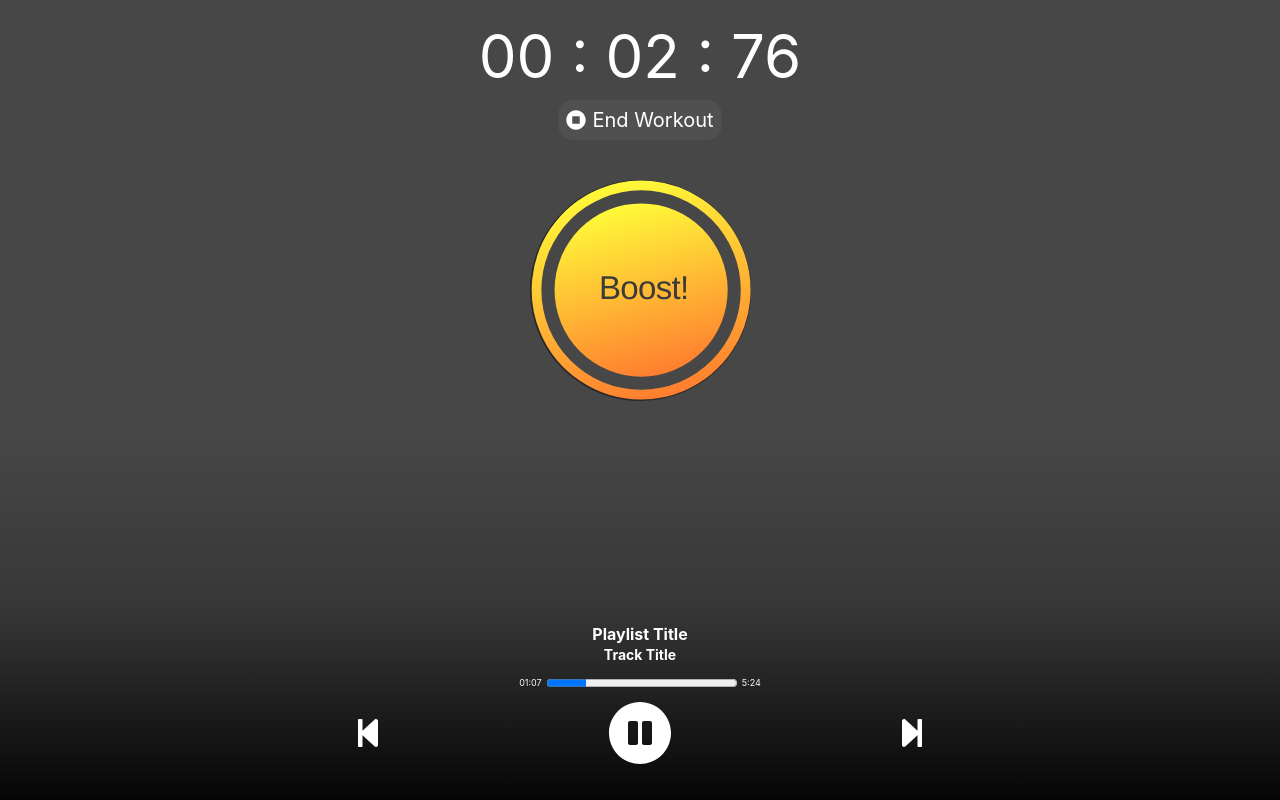
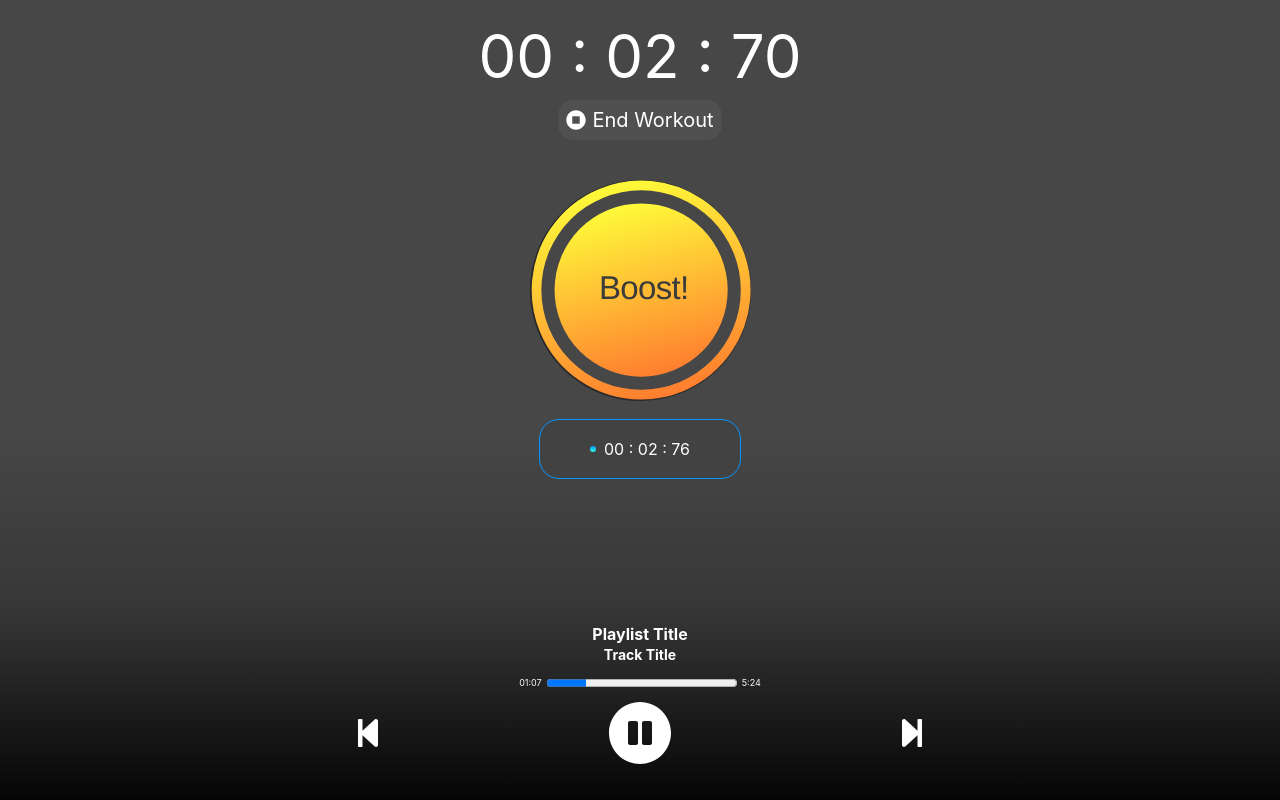
Before and after one commit to nir2002/hiit-booster, a React (Create React App) app: page / in a window 1280 px wide. Both pictures are taken after a click on the icon 640 px from the left and 653 px from the top of the page. Built offline with nearby package versions, Linux system fonts and the light colour scheme.

Commit message:
lap list

```diff
--- a/src/components/Lap/Lap.js
+++ b/src/components/Lap/Lap.js
@@ -2,9 +2,9 @@ import React from 'react';
 import styled from '@emotion/styled';
 import { modes } from '../../screens/WorkoutScreen';
 
-function Lap({ mode, time }) {
+function Lap({ mode, time, isCurrent }) {
   return (
-    <LapResult>
+    <LapResult mode={mode} isCurrent={isCurrent}>
       <LapMode mode={mode} />
       {time}
     </LapResult>
@@ -18,9 +18,13 @@ const LapResult = styled.div`
   justify-content: center;
   align-items: center;
   color: #fff;
-  width: 160px;
-  min-height: 30px;
+  width: ${(props) => (props.isCurrent ? `200px` : `160px`)};
+  min-height: ${(props) => (props.isCurrent ? `50px` : `30px`)};
   padding: 4px 0;
+  border: ${(props) =>
+    props.isCurrent
+      ? `1px solid ${props.mode === modes.Boost ? '#ff9408' : '#0894FF'}`
+      : `none`};
   border-radius: 20px;
   background: #424242;
   margin-top: 8px;
--- a/src/components/containers/LapsList/LapsList.js
+++ b/src/components/containers/LapsList/LapsList.js
@@ -1,12 +1,47 @@
-import React from 'react';
+import React, { useEffect, useState, useRef } from 'react';
 import styled from '@emotion/styled';
 import Lap from './../../Lap';
 
-function Laps({ laps = [] } = {}) {
+function Laps({ currentMode, stopwatch } = {}) {
+  const [currentLapTime, setCurrentLapTime] = useState('');
+  const [laps, setLaps] = useState([]);
+  const stopwatchIntervalRef = useRef(undefined);
+  const didMountRef = useRef(false);
+  const previousModeRef = useRef(currentMode);
+
+  const addLap = (lap) => {
+    setLaps([lap, ...laps]);
+  };
+
+  useEffect(() => {
+    stopwatch.start();
+    stopwatchIntervalRef.current = setInterval(() => {
+      setCurrentLapTime(stopwatch.toString());
+    }, 60);
+
+    return () => {
+      clearInterval(stopwatchIntervalRef.current);
+      stopwatchIntervalRef.current = undefined;
+    };
+  }, []);
+
+  useEffect(() => {
+    if (didMountRef.current) {
+      addLap({ time: stopwatch.toString(), mode: previousModeRef.current });
+
+      stopwatch.stop();
+      stopwatch.start();
+      previousModeRef.current = currentMode;
+    } else {
+      didMountRef.current = true;
+    }
+  }, [currentMode]);
+
   return (
     <LapsList>
+      <Lap mode={currentMode} time={currentLapTime} key={0} isCurrent={true} />
       {laps.map((lap, index) => (
-        <Lap {...lap} key={index} />
+        <Lap {...lap} key={index + 1} />
       ))}
     </LapsList>
   );
--- a/src/components/containers/StopwatchDisplay/StopwatchDisplay.js
+++ b/src/components/containers/StopwatchDisplay/StopwatchDisplay.js
@@ -1,13 +1,20 @@
-import React, { useEffect, useState } from 'react';
+import React, { useEffect, useState, useRef } from 'react';
 import styled from '@emotion/styled';
 
 function StopwatchDisplay({ stopwatch }) {
   const [displayTime, setDisplayTime] = useState('');
+  const stopwatchIntervalRef = useRef(undefined);
+
   useEffect(() => {
-    setInterval(() => {
+    stopwatchIntervalRef.current = setInterval(() => {
       setDisplayTime(stopwatch.toString());
     }, 60);
-  });
+
+    return () => {
+      clearInterval(stopwatchIntervalRef.current);
+      stopwatchIntervalRef.current = undefined;
+    };
+  }, []);
 
   return <Stopwatch>{displayTime}</Stopwatch>;
 }
--- a/src/screens/WorkoutScreen.js
+++ b/src/screens/WorkoutScreen.js
@@ -1,7 +1,6 @@
 import React, { useState, useEffect } from 'react';
 import styled from '@emotion/styled';
 
-import Header from './../components/Header';
 import StopwatchDisplay from '../components/containers/StopwatchDisplay';
 import WorkoutControls from './../components/containers/WorkoutControls';
 import LapsList from './../components/containers/LapsList';
@@ -9,6 +8,7 @@ import MediaPlayer from './../components/containers/MediaPlayer';
 import Stopwatch from '../utils/Stopwatch';
 
 const stopwatch = new Stopwatch({ deltaInMsParam: 60 });
+const lapStopwatch = new Stopwatch({ deltaInMsParam: 60 });
 
 export const modes = {
   Warmup: 0,
@@ -20,20 +20,16 @@ function WorkoutScreen() {
   // Disabled for CI fix until we'll use it
   // eslint-disable-next-line no-unused-vars
   const [mode, setMode] = useState(modes.Recover);
-  const [laps, setLaps] = useState([]);
 
   useEffect(() => {
     stopwatch.start();
-  });
 
-  const addLap = (lap) => {
-    setLaps([lap, ...laps]);
-  };
+    return () => stopwatch.stop();
+  }, []);
 
   const toggleMode = () => {
     setMode((prevMode) => {
       const nextMode = prevMode === modes.Boost ? modes.Recover : modes.Boost;
-      addLap({ time: stopwatch.toString(), mode: prevMode });
 
       return nextMode;
     });
@@ -44,7 +40,7 @@ function WorkoutScreen() {
       {/* <Header mode={mode} /> */}
       <StopwatchDisplay stopwatch={stopwatch} />
       <WorkoutControls currentMode={mode} toggleMode={toggleMode} />
-      <LapsList laps={laps} />
+      <LapsList currentMode={mode} stopwatch={lapStopwatch} />
       <MediaPlayer />
     </WorkoutScreenContainer>
   );
```
